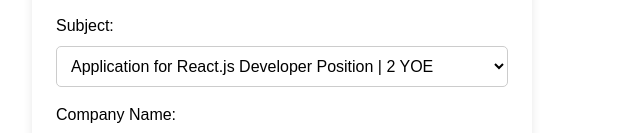
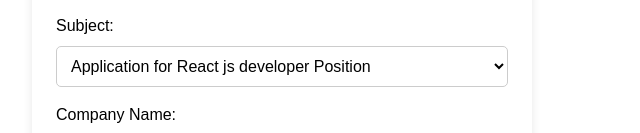
Before and after one commit to Jaga3249/cold_emil_templete, a React (Vite) app: page / in a window 1280 px wide. Shown: the part 230-363 px from the top of the page, without its empty margins (0-640 px from the left). Built offline with nearby package versions, Linux system fonts and the light colour scheme.

Commit message:
modify the last line

```diff
--- a/src/components/EmailGenerator.jsx
+++ b/src/components/EmailGenerator.jsx
@@ -26,7 +26,7 @@
       .trim();
 
     const emailText = `
-<b>Subject:</b> <b>${subject}</b><br/>
+<b>Subject:</b> ${subject} | <b>2 YOE</b><br/>
 <b>To:</b> ${receiverEmail}<br/><br/>
 
 Dear ${receiverName},<br/><br/>
@@ -126,14 +126,10 @@
             required
             style={inputStyle}
           >
-            <option>Application for React.js Developer Position | 2 YOE</option>
-            <option>Application for Frontend Developer Position | 2 YOE</option>
-            <option>
-              Application for Full Stack Developer Position | 2 YOE
-            </option>
-            <option>
-              Application for Junior Frontend Developer Position | 2 YOE
-            </option>
+            <option>Application for React js developer Position</option>
+            <option>Application for Frontend developer Position</option>
+            <option>Application for Developer developer Position</option>
+            <option>Application for Junior Frontend Developer Position</option>
           </select>
         </label>
 
```
